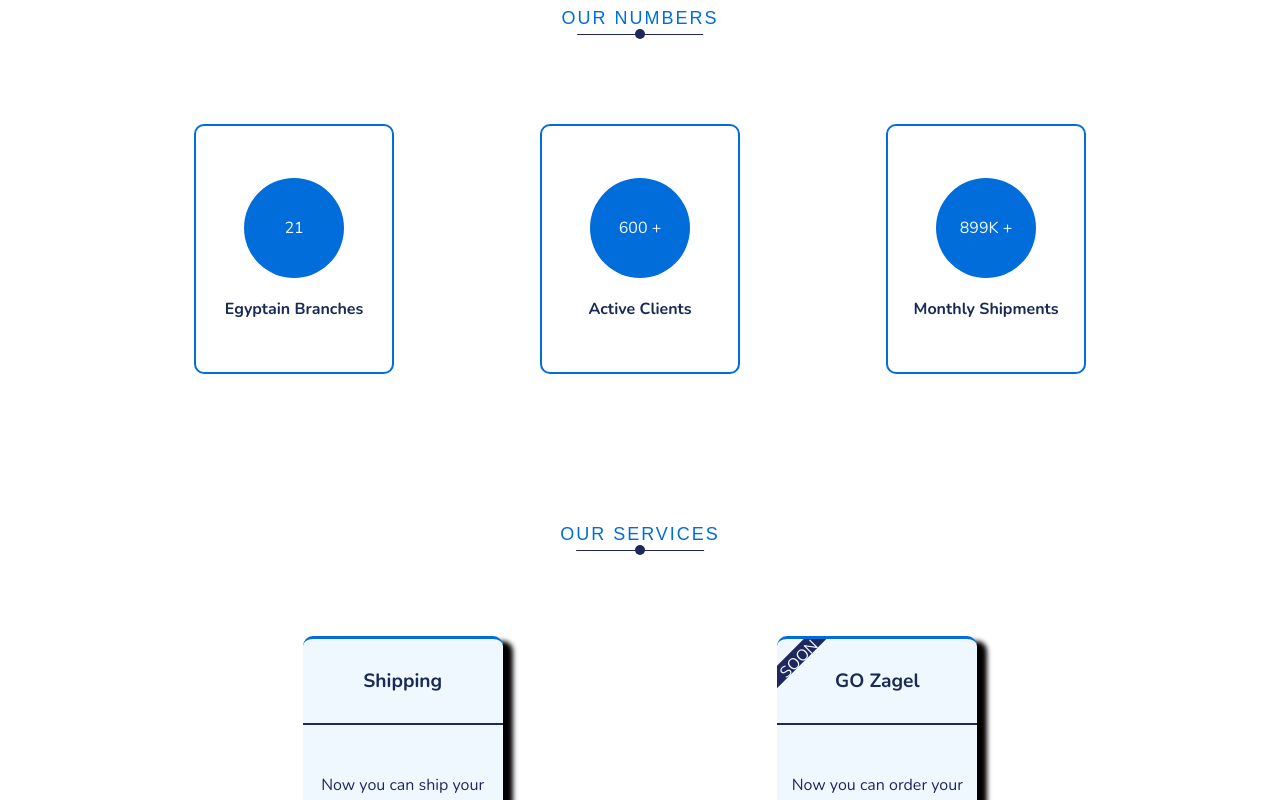
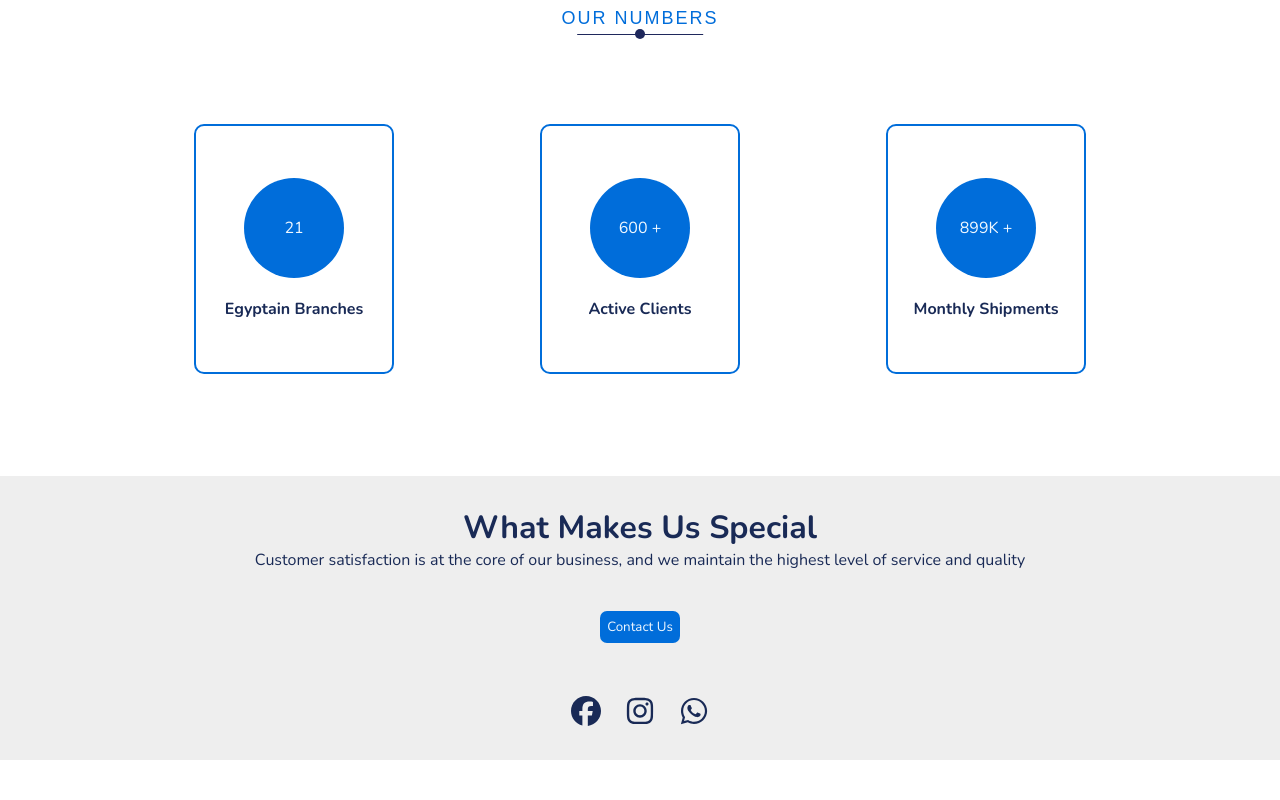
Before and after one commit to Smashsuez/z, a Next.js app: page / in a window 1280 px wide. Shown: the part 2000-2800 px from the top of the page. Built offline with nearby package versions, Linux system fonts and the light colour scheme; no server answers.

Commit message:
Ask section

```diff
--- a/app/page.js
+++ b/app/page.js
@@ -10,6 +10,7 @@ import Contact from '@/components/Global/Contact'
 import X from '@/components/Global/X'
 import ContactSales from '@/components/Global/ContactSales'
 import Counter from '@/components/Global/Counter'
+import Ask from '@/components/Global/Ask'
 
 export default function Home()  {
   return (
@@ -20,6 +21,7 @@ export default function Home()  {
       <Feature/>
       <X/>
       <Counter/>
+      <Ask/>
       <List/>
       {/* <ContactSales/> */}
       <According/>
--- /dev/null
+++ b/app/style/Ask.module.css
@@ -0,0 +1,19 @@
+.container{
+    background-color: #eee;
+
+    width: 100%;
+    text-align:center;
+    padding: 30px 10px;
+}
+
+.button{
+    background:#006dda;
+    padding: 7px;
+    border-radius: 7px;
+    margin-top:40px;
+    margin-bottom: 40px;
+}
+
+.button *{
+    color:aliceblue;
+}
--- /dev/null
+++ b/components/Global/Ask.jsx
@@ -0,0 +1,23 @@
+import React from 'react'
+import styles from "../../app/style/Ask.module.css"
+import Icon from './Icon'
+
+const Ask = () => {
+  return (
+    <div className={styles.container}>
+        <h1>What Makes Us Special</h1>
+        <div className={styles.content}>
+            <span className={styles.desc}>
+            Customer satisfaction is at the core of our business,
+            and we maintain the highest level of service and quality
+            </span><br/>
+            <button className={styles.button}>
+                <a href='/contactUs' className={styles.contact}>Contact Us</a>
+            </button>
+            <Icon style={{fontSize: "6px"}}/>
+        </div>
+    </div>
+  )
+}
+
+export default Ask
```
